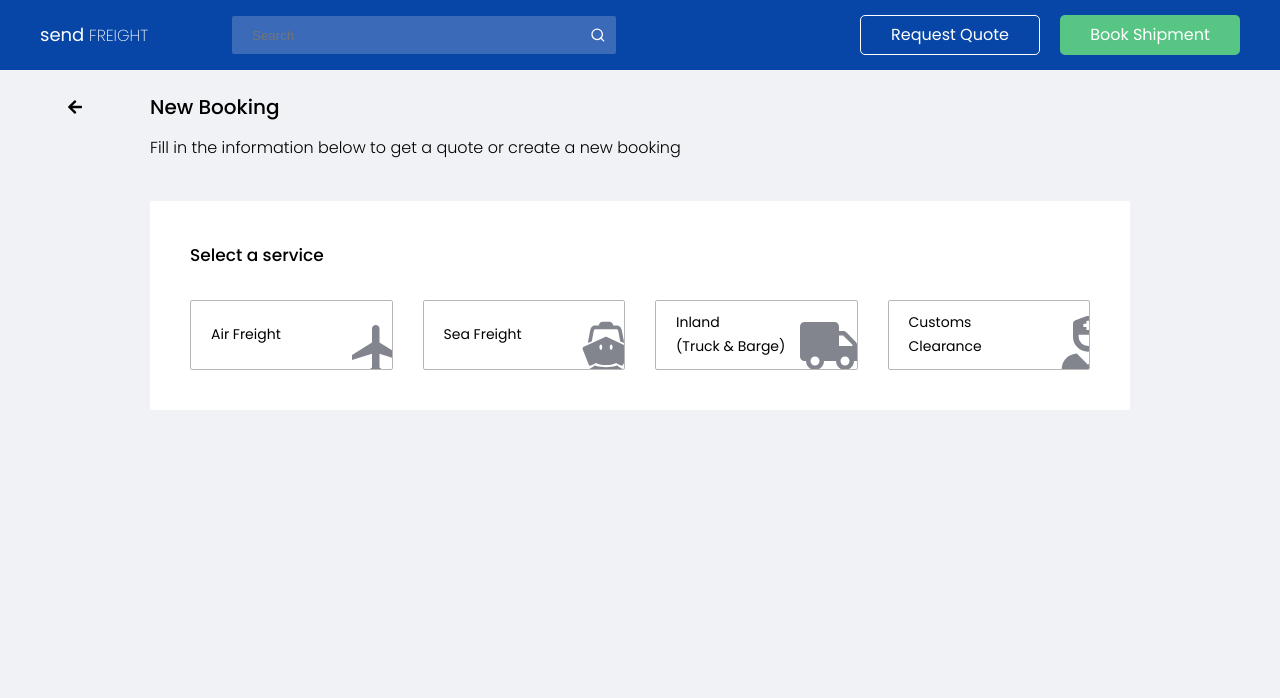
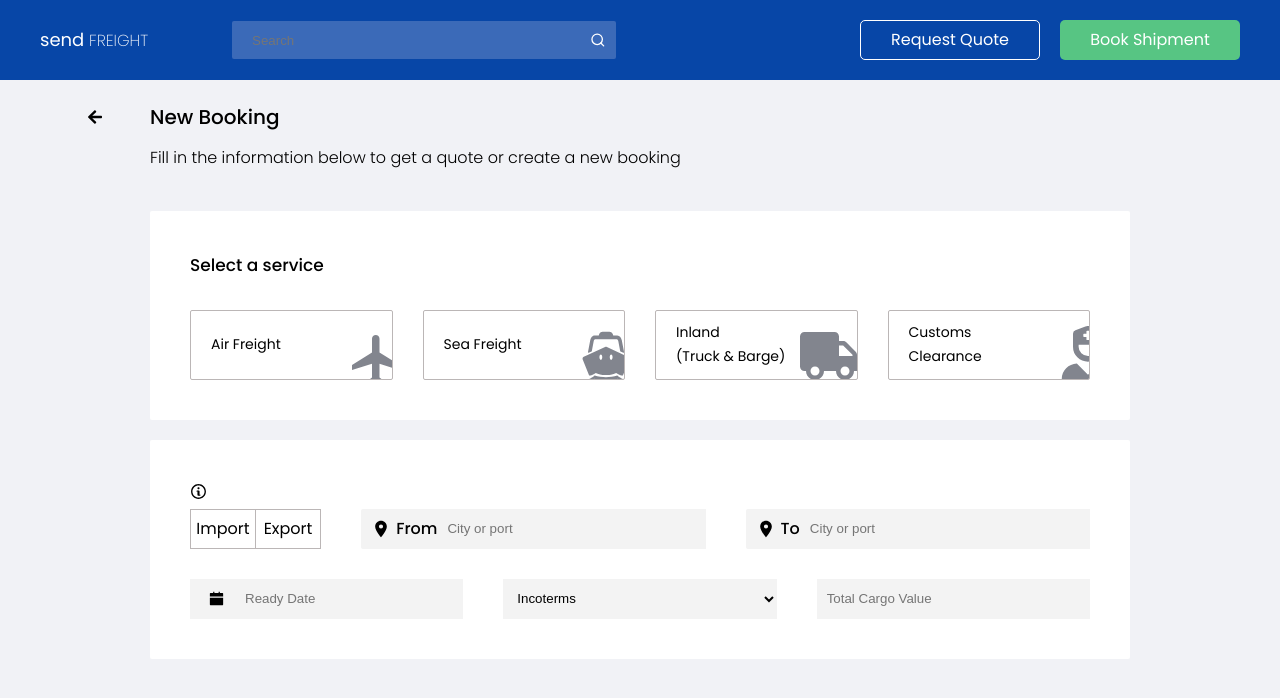
Before and after one commit to oluwakemi-dada/sample-app, a React (Create React App) app: page / in a window 1280 px wide. Shown: the top 698 px of the page. Built offline with nearby package versions, Linux system fonts and the light colour scheme.

Commit message:
Location

```diff
--- /dev/null
+++ b/src/components/new-booking/Location.js
@@ -0,0 +1,231 @@
+import React, { useState } from 'react';
+import styled from 'styled-components';
+import { GoInfo } from 'react-icons/go';
+import { MdLocationOn } from 'react-icons/md';
+import { AiFillCalendar } from 'react-icons/ai';
+
+const Wrapper = styled.div`
+  background: #fff;
+  border-radius: 2px;
+  padding: 4rem 4rem;
+  margin-bottom: 2rem;
+`;
+
+const ImpExpFromTo = styled.div`
+  display: grid;
+  grid-template-columns: 0.16fr 0.42fr 0.42fr;
+  grid-gap: 4rem;
+`;
+
+const InfoIcon = styled.div`
+  font-size: 1.7rem;
+`;
+
+const ImportExport = styled.div`
+  display: flex;
+  align-items: center;
+  height: 4rem;
+  border-radius: 2px;
+
+  > * {
+    height: 100%;
+    width: 100%;
+    display: flex;
+    align-items: center;
+    justify-content: center;
+    cursor: pointer;
+    transition: all 0.3s;
+
+    :hover {
+      background: #0746a7;
+      color: #fff;
+    }
+  }
+`;
+
+const ImportDiv = styled.div`
+  border: ${(props) =>
+    props.importt ? ' 1px solid #0746a7' : ' 1px solid #bbb6b6'};
+  background: ${(props) => (props.importt ? '#0746a7' : '#fff')};
+  color: ${(props) => (props.importt ? '#fff' : '#000')};
+
+  :hover {
+    border: 1px solid #0746a7;
+  }
+`;
+
+const ExportDiv = styled.div`
+  border-top: ${(props) =>
+    props.exportt ? ' 1px solid #0746a7' : ' 1px solid #bbb6b6'};
+  border-bottom: ${(props) =>
+    props.exportt ? ' 1px solid #0746a7' : ' 1px solid #bbb6b6'};
+  border-right: ${(props) =>
+    props.exportt ? ' 1px solid #0746a7' : ' 1px solid #bbb6b6'};
+  background: ${(props) => (props.exportt ? '#0746a7' : '#fff')};
+  color: ${(props) => (props.exportt ? '#fff' : '#000')};
+
+  :hover {
+    border: 1px solid #0746a7;
+  }
+`;
+
+const Direction = styled.div`
+  background: #f3f3f3;
+  height: 4rem;
+  display: flex;
+  align-items: center;
+  border-radius: 2px;
+  padding-left: 1rem;
+
+  > div {
+    display: flex;
+    flex-direction: row;
+    align-items: center;
+
+    span {
+      font-weight: 500;
+    }
+  }
+
+  input {
+    background: #f3f3f3;
+    height: 4rem;
+    padding: 1rem;
+    width: 100%;
+    border: none;
+    outline: none;
+  }
+`;
+
+const LocationIcon = styled.div`
+  display: flex;
+  align-items: center;
+  font-size: 2rem;
+  margin-right: 0.5rem;
+`;
+
+const DateTermsValue = styled.div`
+  display: grid;
+  grid-template-columns: repeat(3, 1fr);
+  margin-top: 3rem;
+  grid-gap: 4rem;
+
+  > * {
+    height: 4rem;
+    background: #f3f3f3;
+    padding: 0 1rem;
+    border: none;
+    outline: none;
+  }
+`;
+
+const Date = styled.div`
+  display: flex;
+  align-items: center;
+  padding: 0 1.8rem;
+
+  input {
+    width: 100%;
+    background: #f3f3f3;
+    height: 100%;
+    padding: 0 1rem;
+    border: none;
+    outline: none;
+  }
+`;
+
+const CalendarIcon = styled.div`
+  margin-right: 1rem;
+  display: flex;
+  align-items: center;
+  > * {
+    font-size: 1.7rem;
+  }
+`;
+
+const Location = () => {
+  const [transportType, setTransportType] = useState({
+    importt: false,
+    exportt: false,
+  });
+
+  const { importt, exportt } = transportType;
+
+  const selectTransportType = (type) => {
+    if (type === 'import') {
+      setTransportType({
+        importt: !importt,
+        exportt: false,
+      });
+    } else if (type === 'export') {
+      setTransportType({
+        importt: false,
+        exportt: !exportt,
+      });
+    }
+  };
+
+  return (
+    <Wrapper>
+      <InfoIcon>
+        <GoInfo />
+      </InfoIcon>
+      <ImpExpFromTo>
+        <ImportExport>
+          <ImportDiv
+            onClick={() => {
+              selectTransportType('import');
+            }}
+            importt={importt}
+          >
+            Import
+          </ImportDiv>
+          <ExportDiv
+            onClick={() => {
+              selectTransportType('export');
+            }}
+            exportt={exportt}
+          >
+            Export
+          </ExportDiv>
+        </ImportExport>
+        <Direction>
+          <div>
+            <LocationIcon>
+              <MdLocationOn />
+            </LocationIcon>
+            <span>From</span>
+          </div>
+          <input type='text' placeholder='City or port' />
+        </Direction>
+        <Direction>
+          <div>
+            <LocationIcon>
+              <MdLocationOn />
+            </LocationIcon>
+            <span>To</span>
+          </div>
+          <input type='text' placeholder='City or port' />
+        </Direction>
+      </ImpExpFromTo>
+
+      <DateTermsValue>
+        <Date>
+          <CalendarIcon>
+            <AiFillCalendar />
+          </CalendarIcon>
+          <input type='text' placeholder='Ready Date' />
+        </Date>
+        <select name='incoterms'>
+          <option value='incoterms'>Incoterms</option>
+          <option value='value2'>Value2</option>
+          <option value='value3'>Value3</option>
+          <option value='value4'>Value4</option>
+        </select>
+        <input type='text' placeholder='Total Cargo Value' />
+      </DateTermsValue>
+    </Wrapper>
+  );
+};
+
+export default Location;
--- a/src/components/new-booking/NewBooking.js
+++ b/src/components/new-booking/NewBooking.js
@@ -3,6 +3,7 @@ import styled from 'styled-components';
 import Navbar from '../../sub-components/Navbar';
 import { FaArrowLeft } from 'react-icons/fa';
 import Service from './Service';
+import Location from './Location';
 
 const MainHeading = styled.div`
   display: flex;
@@ -14,7 +15,11 @@ const ArrowLeft = styled.div`
   display: flex;
   align-items: center;
   justify-content: center;
-  cursor: pointer;
+
+  > * {
+    margin-left: 4rem;
+    cursor: pointer;
+  }
 `;
 
 const MainHeadingTitle = styled.div`
@@ -51,6 +56,7 @@ const NewBooking = () => {
       </HeadingParagraph>
       <Container>
         <Service />
+        <Location />
       </Container>
     </div>
   );
--- a/src/components/new-booking/Service.js
+++ b/src/components/new-booking/Service.js
@@ -9,6 +9,7 @@ const Wrapper = styled.div`
   background: #fff;
   border-radius: 2px;
   padding: 4rem 4rem;
+  margin-bottom: 2rem;
 `;
 
 const Heading = styled.div`
--- a/src/sub-components/Navbar.js
+++ b/src/sub-components/Navbar.js
@@ -4,7 +4,7 @@ import { FiSearch } from 'react-icons/fi';
 
 const Wrapper = styled.nav`
   background: #0746a7;
-  height: 7rem;
+  height: 8rem;
   color: #fff;
   display: grid;
   grid-template-columns: 0.16fr 0.32fr 0.52fr;
```
